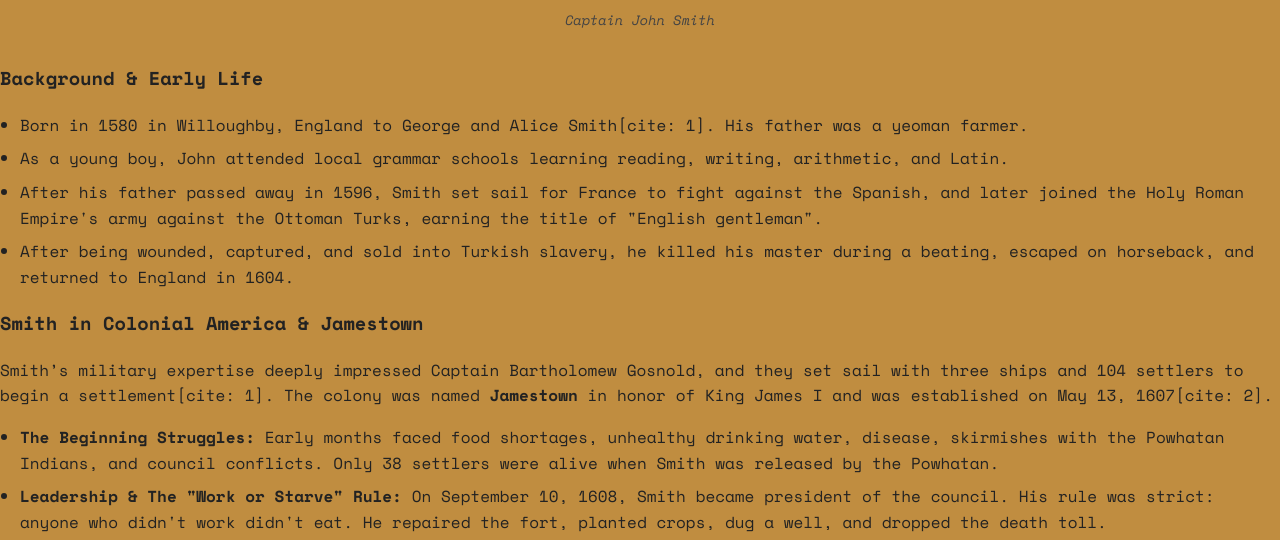
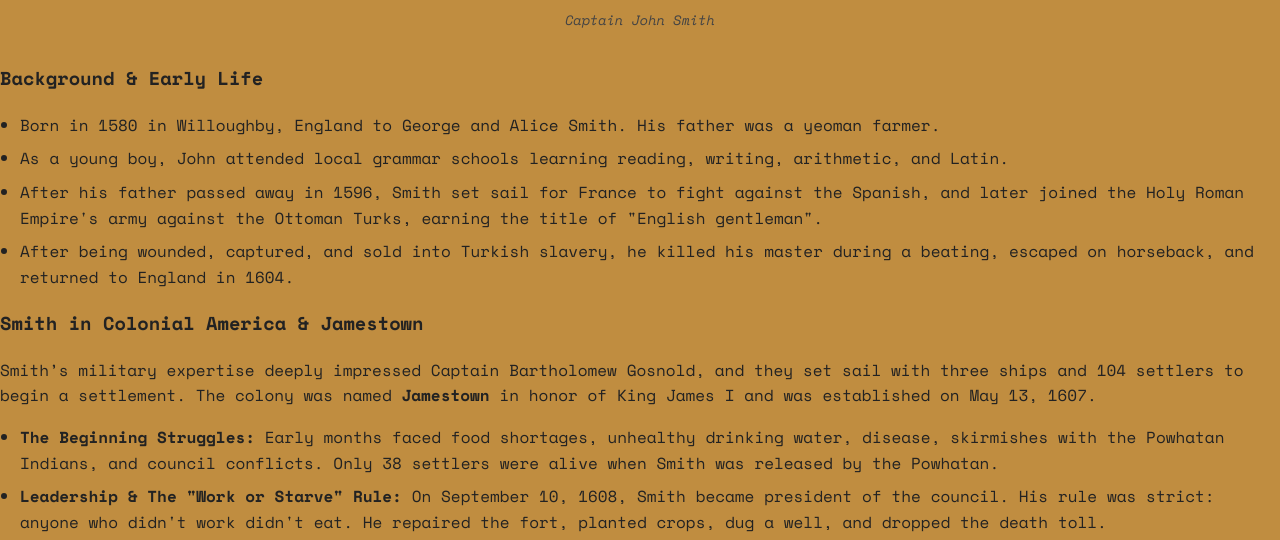
Before and after one commit to kavishparthiban-star/Kavish-Parthiban---Colonial-America-Project-Rubric-John-Smith---Website-Block-1B, a plain HTML site: page index.html in a window 1280 px wide. Shown: the part 852-1392 px from the top of the page. Drawn offline with nearby package versions, Linux system fonts and the light colour scheme.

Commit message:
Update index.html

```diff
--- a/index.html
+++ b/index.html
@@ -31,14 +31,14 @@
 
     <h3>Background & Early Life</h3>
         <ul>
-            <li>Born in 1580 in Willoughby, England to George and Alice Smith[cite: 1]. His father was a yeoman farmer.</li>
+            <li>Born in 1580 in Willoughby, England to George and Alice Smith. His father was a yeoman farmer.</li>
             <li>As a young boy, John attended local grammar schools learning reading, writing, arithmetic, and Latin.</li>
             <li>After his father passed away in 1596, Smith set sail for France to fight against the Spanish, and later joined the Holy Roman Empire's army against the Ottoman Turks, earning the title of "English gentleman".</li>
             <li>After being wounded, captured, and sold into Turkish slavery, he killed his master during a beating, escaped on horseback, and returned to England in 1604.</li>
         </ul>
 
     <h3>Smith in Colonial America & Jamestown</h3>
-            <p>Smith’s military expertise deeply impressed Captain Bartholomew Gosnold, and they set sail with three ships and 104 settlers to begin a settlement[cite: 1]. The colony was named <strong>Jamestown</strong> in honor of King James I and was established on May 13, 1607[cite: 2].</p>
+            <p>Smith’s military expertise deeply impressed Captain Bartholomew Gosnold, and they set sail with three ships and 104 settlers to begin a settlement. The colony was named <strong>Jamestown</strong> in honor of King James I and was established on May 13, 1607.</p>
             <ul>
                 <li><strong>The Beginning Struggles:</strong> Early months faced food shortages, unhealthy drinking water, disease, skirmishes with the Powhatan Indians, and council conflicts. Only 38 settlers were alive when Smith was released by the Powhatan.</li>
                 <li><strong>Leadership & The "Work or Starve" Rule:</strong> On September 10, 1608, Smith became president of the council. His rule was strict: anyone who didn't work didn't eat. He repaired the fort, planted crops, dug a well, and dropped the death toll.</li>
```
